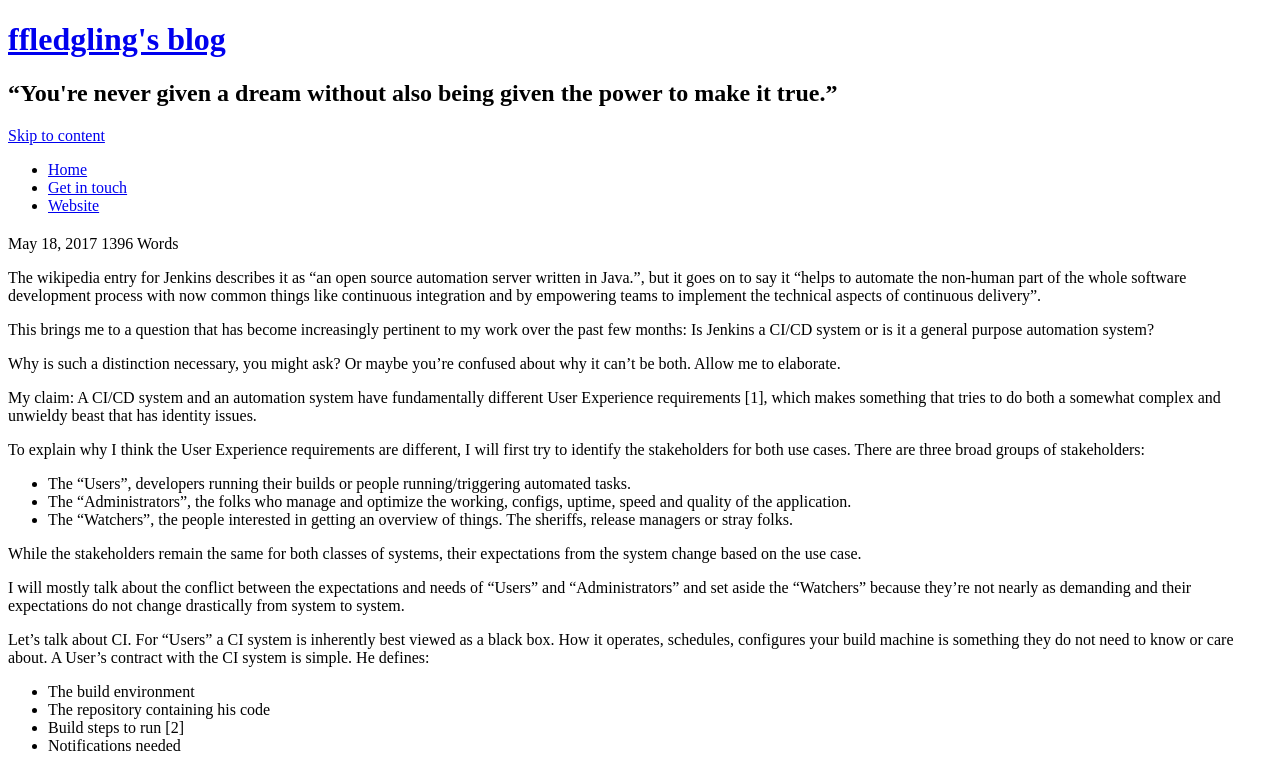
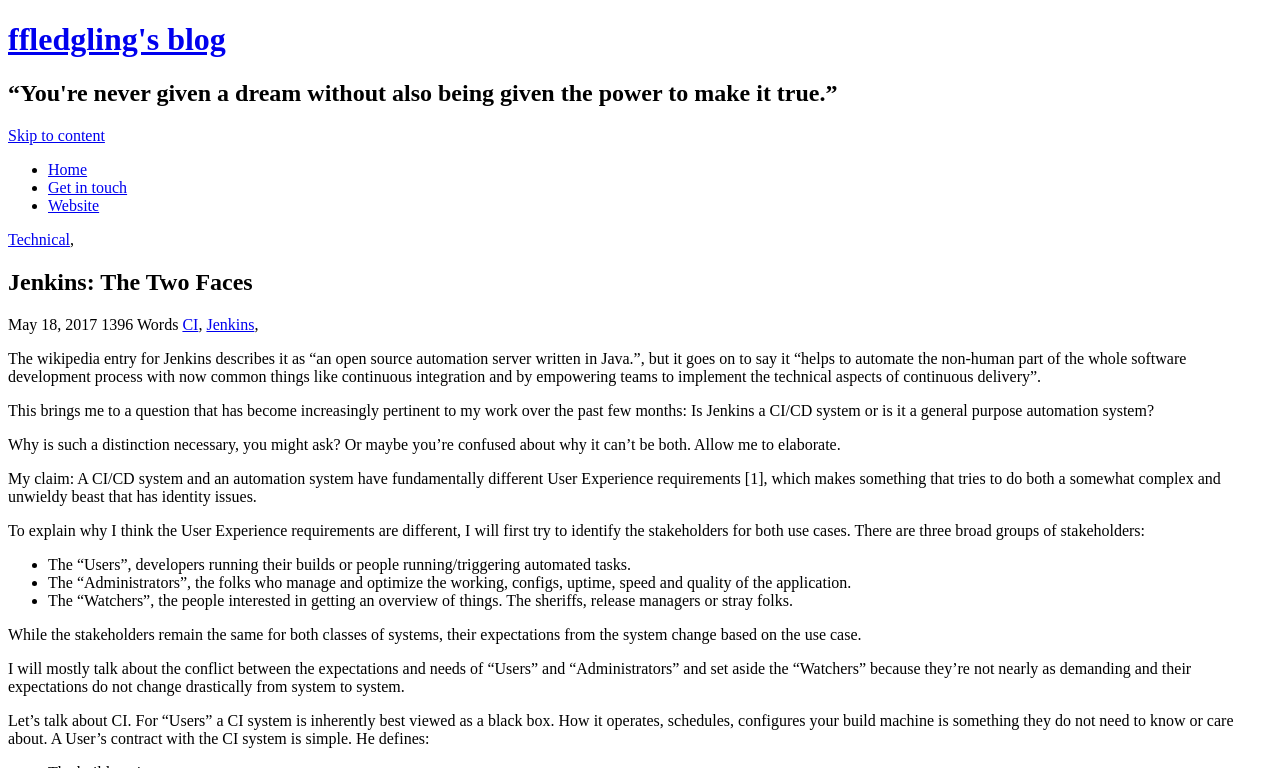
Before and after one commit to ffledgling/blog, a Jekyll site: the page built from _posts/2017-05-19-jenkins-two-faces.markdown, in a window 1280 px wide and 900 px high, cut to the strip 132-900 px from the top of the window. Built offline with Jekyll 4.4.1, drawn with Linux system fonts in a browser that asks for light colours; some web fonts are replaced; our own code applies the rules of GitHub Pages for plain Markdown files; comment, search, counter and statistics services are not loaded.

```diff
--- a/_posts/2017-05-19-jenkins-two-faces.markdown
+++ b/_posts/2017-05-19-jenkins-two-faces.markdown
@@ -2,7 +2,7 @@
 layout: post
 status: publish
 published: True
-title: Jenkins: The Two Faces
+title: "Jenkins: The Two Faces"
 author:
   display_name: ffledgling
   login: ffledgling
```
